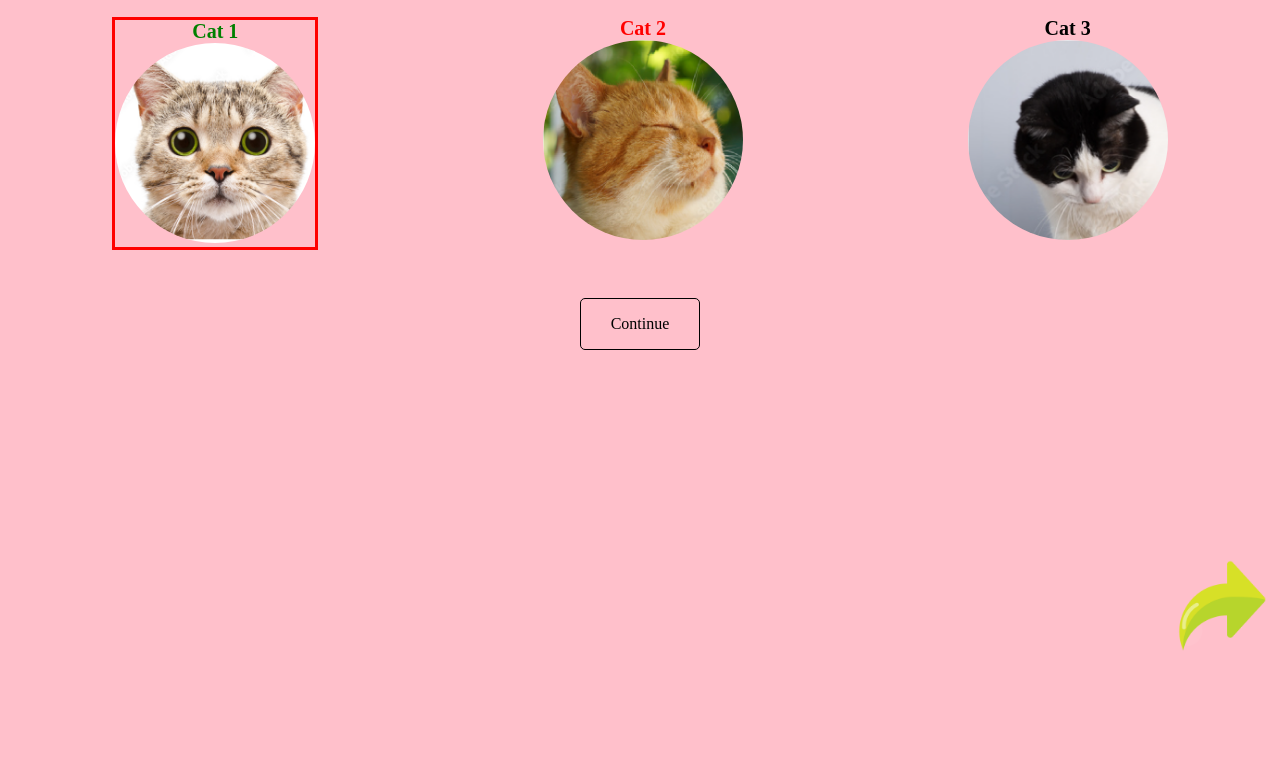
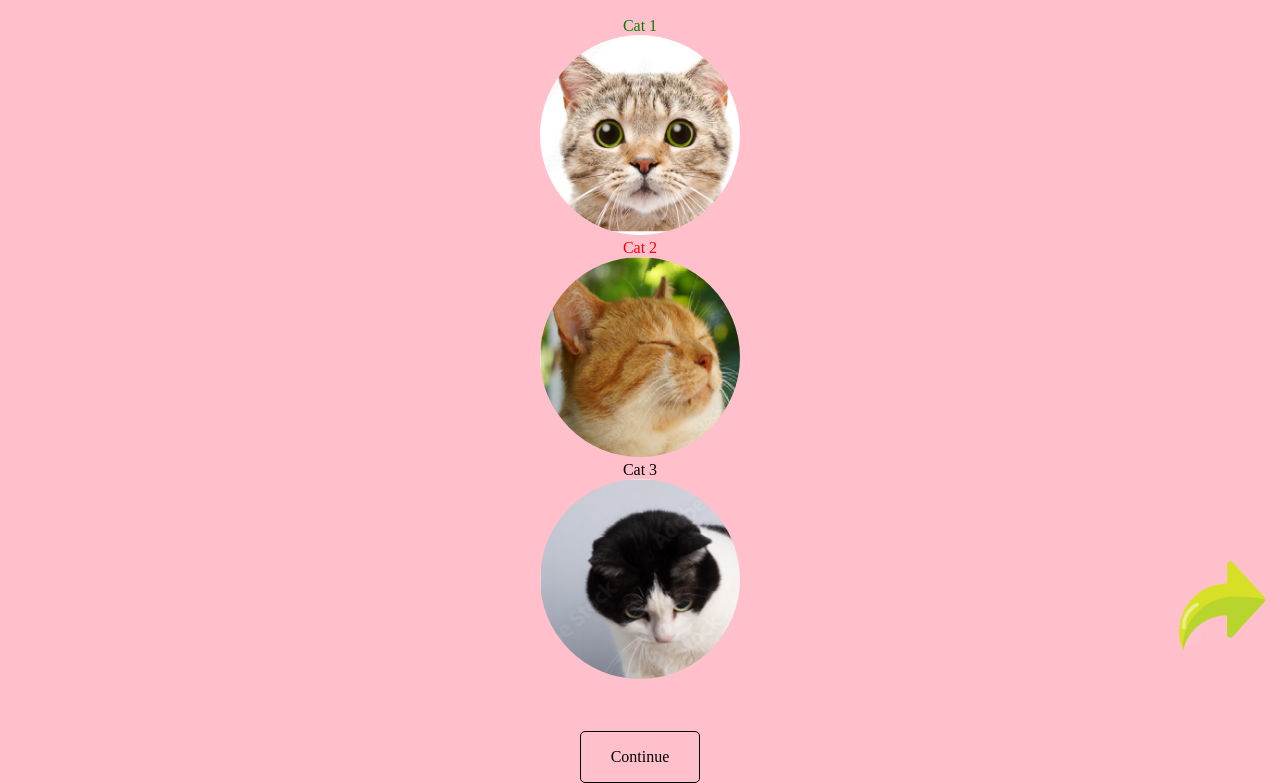
Before and after one commit to soukeinatomy/CAT-MAN-GAME, a plain HTML site: page catuser.html in a window 1280 px wide. Shown: the part 130-913 px from the top of the page. Before the commit the page ends 800 px from the top, so only its background shows below. Drawn offline with Linux system fonts and the light colour scheme.

```diff
--- a/catuser.html
+++ b/catuser.html
@@ -8,22 +8,7 @@
 <title>Document</title>
 <link rel="stylesheet" href="./style.css" >
 
-<style>
-.cats-container {
-display: flex;
-justify-content: space-around;
-width: 100%;
-}
 
-.cats-container>div>div {
-font-size: 20px;
-font-weight: 700;
-}
-
-.cats-container>div.active {
-border: 3px solid red;
-}
-</style>
 
 </head>
 <body>
```
